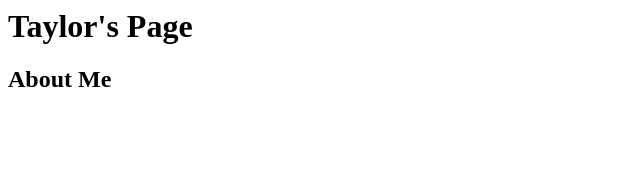
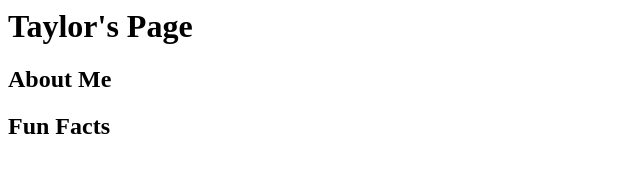
Before and after one commit to tayreid/tayreid.github.io, a plain HTML site: page index.html in a window 1280 px wide. Shown: the whole page, without its empty margins (0-640 px from the left). Drawn offline with Linux system fonts and the light colour scheme.

Commit message:
adding fun facts

```diff
--- a/index.html
+++ b/index.html
@@ -1,2 +1,3 @@
 <h1> Taylor's Page </h1>
 <h2> About Me </h2>
+<h2> Fun Facts</h2>
```
